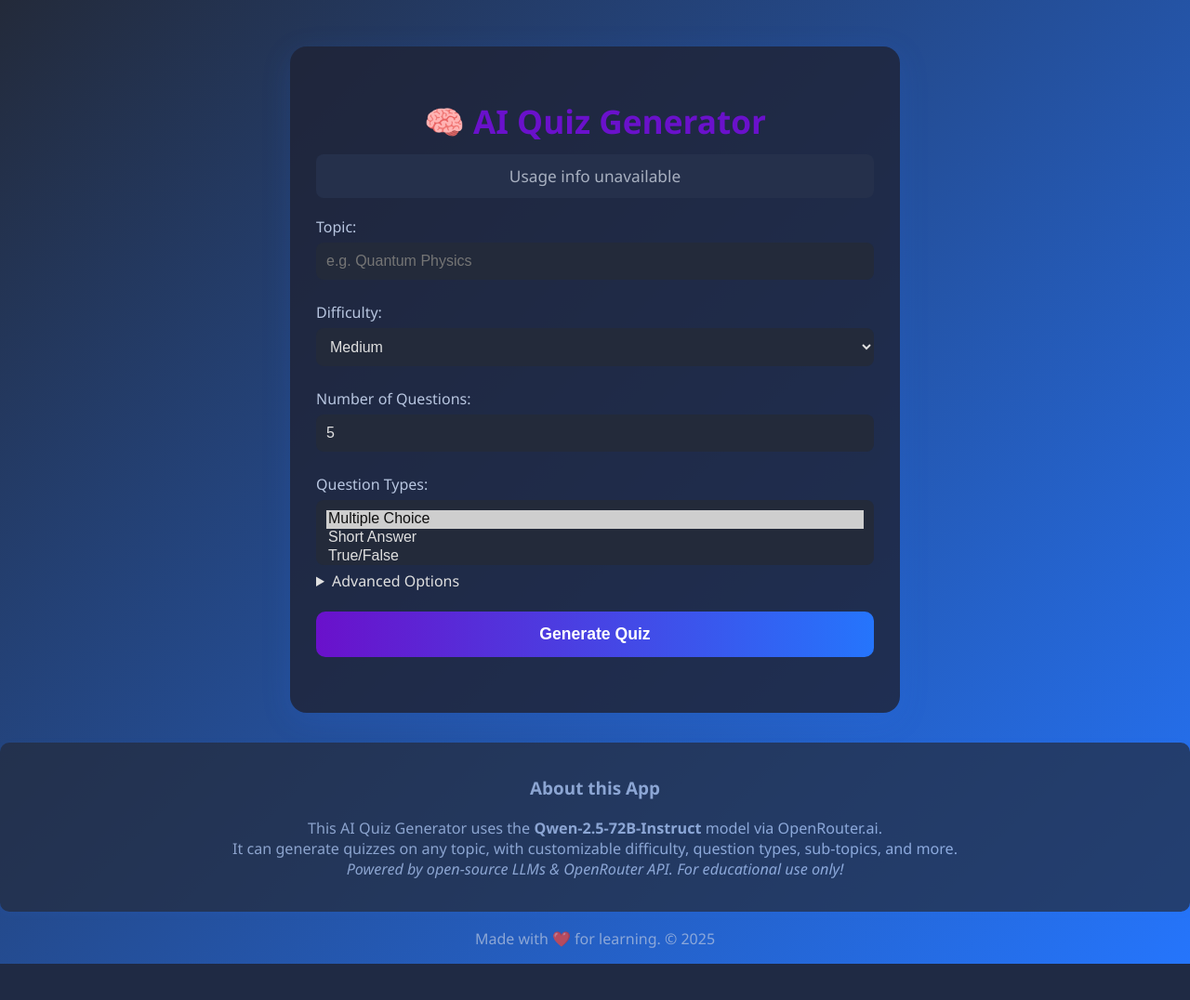
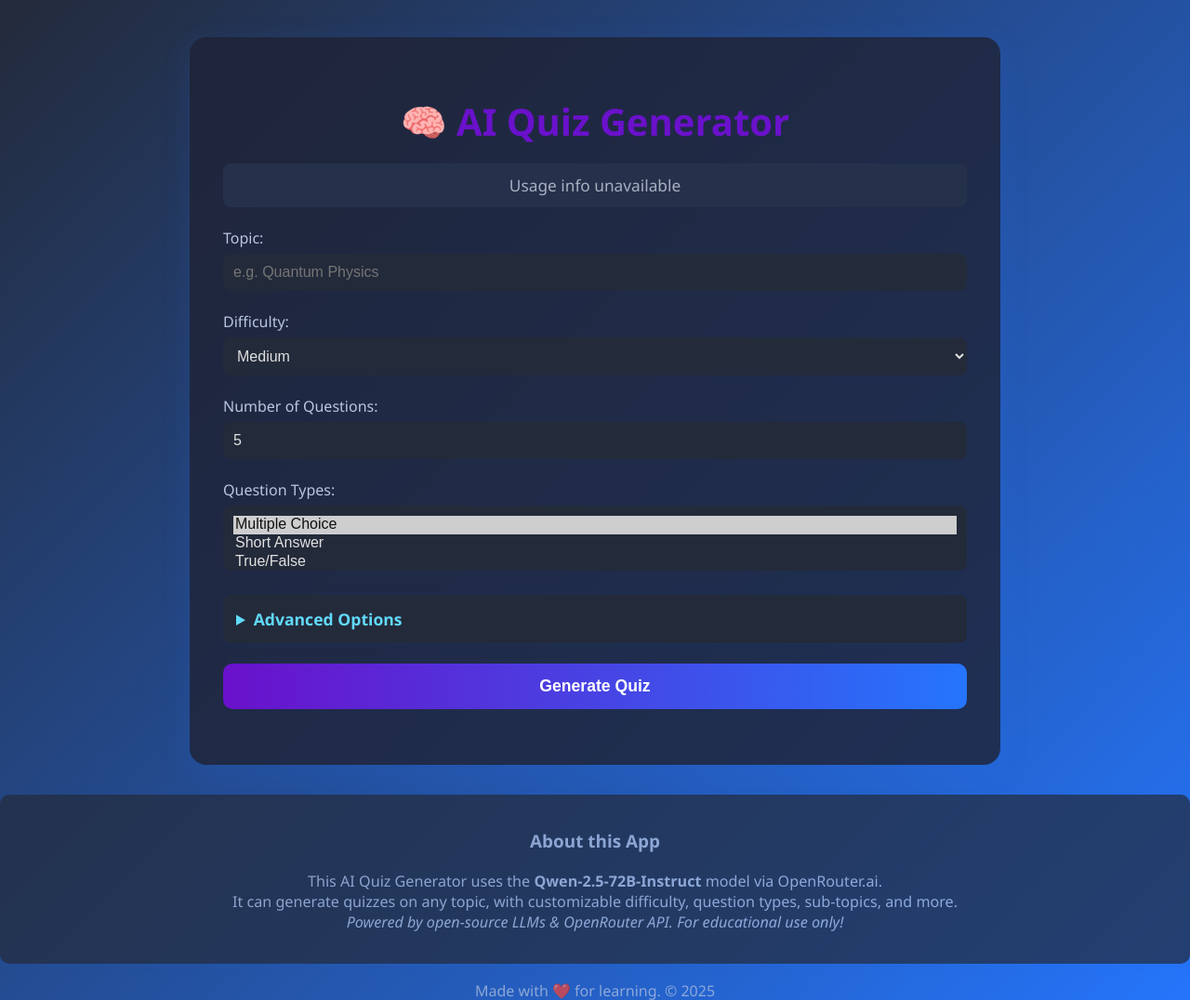
Before and after one commit to ggSohamgg/Spark_Quiz, a Flask app: page / in a window 1280 px wide. Shown: the top 1076 px of the page at 93% size. Before the commit the page ends 1037 px from the top, so only its background shows below. Run offline with Flask 3, Linux system fonts and the light colour scheme; data that the repository does not hold is empty.

Commit message:
Update style.css

```diff
--- a/static/css/style.css
+++ b/static/css/style.css
@@ -6,31 +6,31 @@ body {
     min-height: 100vh;
 }
 .container {
-    max-width: 600px;
-    margin: 50px auto 0 auto;
+    max-width: 800px;
+    margin: 40px auto 0 auto;
     background: #1e2235cc;
-    padding: 32px 28px 28px 28px;
+    padding: 36px 36px 28px 36px;
     border-radius: 18px;
     box-shadow: 0 8px 32px rgba(37, 117, 252, 0.15);
 }
 h1 {
     color: #6a11cb;
     text-align: center;
-    margin-bottom: 12px;
-    font-size: 2.2rem;
+    margin-bottom: 18px;
+    font-size: 2.5rem;
 }
 .info-box {
     background: #25304b;
     color: #a8b0c0;
     border-radius: 8px;
     padding: 12px 16px;
-    margin-bottom: 20px;
+    margin-bottom: 22px;
     text-align: center;
     font-size: 1.08rem;
 }
 form label {
     display: block;
-    margin-top: 18px;
+    margin-top: 16px;
     color: #b8c6e0;
     font-weight: 500;
 }
@@ -48,6 +48,23 @@ input[type="text"], input[type="number"], select {
 }
 select[multiple] {
     height: 70px;
+}
+.advanced-options {
+    margin-top: 20px;
+    background: #232a3a;
+    border-radius: 8px;
+    padding: 14px 14px 8px 14px;
+    color: #b8c6e0;
+    font-size: 1rem;
+    box-shadow: 0 1px 6px rgba(37, 117, 252, 0.07);
+}
+.advanced-options summary {
+    font-weight: bold;
+    color: #61dafb;
+    cursor: pointer;
+    outline: none;
+    font-size: 1.1rem;
+    padding-bottom: 6px;
 }
 button[type="submit"] {
     width: 100%;
@@ -116,7 +133,7 @@ footer {
     box-shadow: 0 2px 10px rgba(37, 117, 252, 0.10);
     font-size: 1.01em;
 }
-@media (max-width: 700px) {
+@media (max-width: 900px) {
     .container {
         max-width: 99vw;
         margin: 16px 1vw 0 1vw;
```
